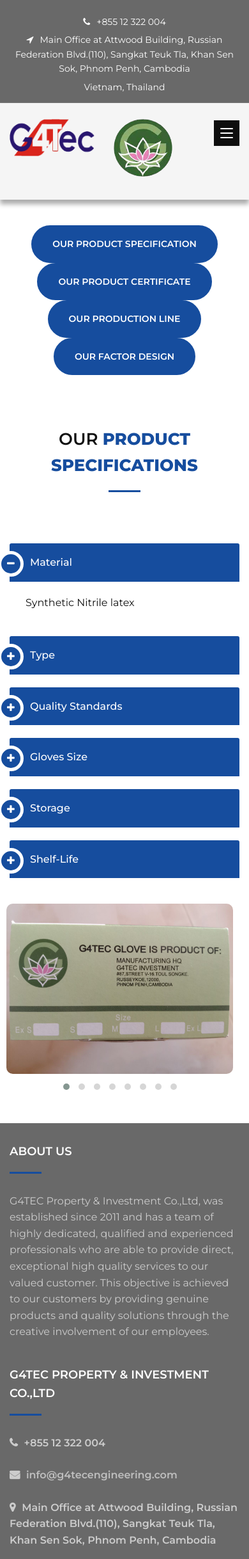
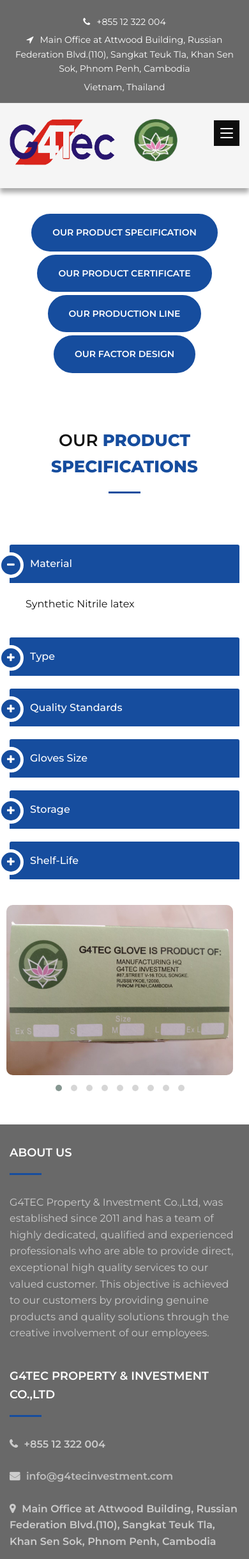
Before and after one commit to visatch/Springboot_G4Tec, a Spring Boot app: page /glove_spec in a window 390 px wide. Shown: the top 2436 px of the page at 64% size. Run offline with Spring Boot 4, Linux system fonts and the light colour scheme; some libraries are stand-ins or nearby versions.

Commit message:
done for now

```diff
--- a/src/main/java/com/den/g4tecengineering/controller/HomeController.java
+++ b/src/main/java/com/den/g4tecengineering/controller/HomeController.java
@@ -11,9 +11,7 @@
     }
 
     @GetMapping("/glove")
-    public String glove(){
-        return "glove";
-    }
+    public String glove(){ return "glove"; }
 
     @GetMapping("/glove_spec")
     public String glove_spec(){
--- a/src/main/resources/static/css/index.css
+++ b/src/main/resources/static/css/index.css
@@ -93,8 +93,17 @@
     outline-color: #fff;
     color: #fff;
 }
+.m-b-5p
+{
+    margin-bottom: 5px;
+}
 
 a .color-yellow
+{
+    color: #fff;
+}
+
+.t-white
 {
     color: #fff;
 }
--- a/src/main/resources/static/js/homepage.js
+++ b/src/main/resources/static/js/homepage.js
@@ -1,7 +1,9 @@
 $(document).ready(function () {
     homepage()
-    // $owlCarousel.trigger("refresh.owl.carousel");
-    $('.custom1').owlCarousel({
+    var owl = $('.custom1')
+    owl.trigger("refresh.owl.carousel");
+    owl.owlCarousel({
+        opacity: 0,
         autoplay: true,
         autoplayTimeout: 4000,
         animateOut: 'fadeOut',
@@ -20,7 +22,6 @@
 
 function homepage()
 {
-    console.log("run")
     if ($(window).width() < 995) {
         $("#primary_nav").find('.menu_close_btn').removeAttr("style","display: none");
         // console.log("small")
--- a/src/main/resources/templates/contact-us.html
+++ b/src/main/resources/templates/contact-us.html
@@ -37,7 +37,7 @@
                         <div class="col-lg-12 col-md-12 col-sm-12 mb-2 text-center" >
                             <p><b>G4TEC Property & Investment Co.,Ltd</b></p>
                             <p><i class="icon fa fa-phone"></i>+855 12 322 004</p>
-                            <p><i class="icon fa fa-envelope"></i><a href="mailto:info@demomail.com">info@g4tecengineering.com</a></p>
+                            <p><i class="icon fa fa-envelope"></i><a href="mailto:info@g4tecinvestment.com">info@g4tecinvestment.com</a></p>
                             <p><i class="icon fa fa-map-marker"></i>Main Office at Attwood Building, Russian Federation Blvd.(110), Sangkat Teuk Tla, Khan Sen Sok, Phnom Penh, Cambodia>
                         </div>
                     </div>
--- a/src/main/resources/templates/fragments/footer.html
+++ b/src/main/resources/templates/fragments/footer.html
@@ -20,7 +20,7 @@
                                     <p class="mb-10px"><i class="icon fa fa-phone"></i>+855 12 322 004</p>
                                 </li>
                                 <li class="phone clearfix">
-                                    <p class="mb-10px"><i class="icon fa fa-envelope"></i><a href="mailto:info@g4tecengineering.com">info@g4tecengineering.com</a></p>
+                                    <p class="mb-10px"><i class="icon fa fa-envelope"></i><a href="mailto:info@g4tecinvestment.com">info@g4tecinvestment.com</a></p>
                                 </li>
                                 <li class="email clearfix">
                                     <p class="mb-10px"><i class="icon fa fa-map-marker"></i>Main Office at Attwood Building, Russian Federation Blvd.(110),
--- a/src/main/resources/templates/fragments/header.html
+++ b/src/main/resources/templates/fragments/header.html
@@ -55,23 +55,23 @@
                 <div class="nav_and_logo_holder_inner">
                     <div class="spc_container">
                         <div class="row">
-                            <div class="col-md-3 col-sm-4 col-xs-5">
+                            <div class="col-md-3 col-sm-4 col-xs-6">
                                 <div class="logo_holder">
-                                    <a href="#" class="custom-logo-link" rel="home" itemprop="url">
+                                    <a href="/" class="custom-logo-link" rel="home" itemprop="url">
                                         <img src="img/g4tec-logo-trans.png" class="custom-logo" alt=""
                                              srcset="img/g4tec-logo-trans.png 359w, img/g4tec-logo-trans.png 300w"
                                              sizes="(max-width: 300px) 100vw, 359px"
                                         /></a> </div>
                             </div>
-                            <div class="col-md-2 col-sm-3 col-xs-5">
+                            <div class="col-md-2 col-sm-3 col-xs-3">
                                 <div class="logo_holder">
-                                    <a href="/glove_spec" class="custom-logo-link" rel="home" itemprop="url">
+                                    <a href="/glove" class="custom-logo-link" rel="home" itemprop="url">
                                         <img src="img/g4tec-glove-logo.png" class="custom-logo" alt=""
                                              srcset="img/g4tec-glove-logo.png 359w, img/g4tec-glove-logo.png 300w"
                                              sizes="(max-width: 300px) 100vw, 359px"
                                         /></a> </div>
                             </div>
-                            <div class="col-md-7 col-sm-5 col-xs-2" id="nav-bar">
+                            <div class="col-md-7 col-sm-5 col-xs-3" id="nav-bar">
                                 <nav class="primary_navigation">
                                     <div class="menu-main-menu-container">
                                         <ul id="primary_nav" class="primary_nav m-t-16">
--- a/src/main/resources/templates/glove-spec.html
+++ b/src/main/resources/templates/glove-spec.html
@@ -16,10 +16,10 @@
         <section class="spc_who_we_are who_we_are_layout_two">
             <div class="section_inner">
                 <div class="spc_container">
-                    <a href="#" class="general_btn_layout_one color-yellow" >OUR PRODUCT SPECIFICATION </a>
-                    <a href="/glove_cert" class="general_btn_layout_one color-yellow">OUR PRODUCT CERTIFICATE</a>
-                    <a href="#" class="general_btn_layout_one color-yellow" > OUR PRODUCTION LINE </a>
-                    <a href="#" class="general_btn_layout_one color-yellow" > OUR FACTOR DESIGN </a>
+                    <a href="#" class="general_btn_layout_one color-yellow m-b-5p" >OUR PRODUCT SPECIFICATION </a>
+                    <a href="/glove_cert" class="general_btn_layout_one color-yellow m-b-5p">OUR PRODUCT CERTIFICATE</a>
+                    <a href="#" class="general_btn_layout_one color-yellow m-b-5p" > OUR PRODUCTION LINE </a>
+                    <a href="#" class="general_btn_layout_one color-yellow m-b-5p" > OUR FACTOR DESIGN </a>
                 </div>
             </div>
         </section>
@@ -138,6 +138,7 @@
                                         <div class="owl-item"><img src="img/gloves/glove-box-3.JPG" alt=""></div>
                                         <div class="owl-item"><img src="img/gloves/glove-box-4.JPG" alt=""></div>
                                         <div class="owl-item"><img src="img/gloves/glove-box-5.JPG" alt=""></div>
+                                        <div class="owl-item"><img src="img/gloves/glove-box-6.png" alt=""></div>
                                         <div class="owl-item"><img src="img/glove-spec-1.png" alt=""></div>
                                         <div class="owl-item"><img src="img/glove-spec-2.png" alt=""></div>
                                         <div class="owl-item"><img src="img/glove-spec-3.png" alt=""></div>
--- a/src/main/resources/templates/index.html
+++ b/src/main/resources/templates/index.html
@@ -24,7 +24,7 @@
                             <div class="slider_caption">
                                 <h2>G4Tec <span>Gloves</span> </h2>
                                 <p class="font-22">Gloves: Our gloves are made with only the best quality materials to bring you the best quality products.</p>
-                                <div class="mt-2"><a href="/glove" class="border-rad-10">Click for more information.</a></div>
+                                <div class="mt-2"><a href="/glove" class="border-rad-10 t-white">Click for more information.</a></div>
                             </div>
                         </div>
                         <div class="thin_mask"></div>
```
Also changed, not shown: src/main/resources/templates/glove-cert.html (+4 -4 lines), src/main/resources/templates/glove.html (+4 -4 lines), src/main/resources/static/img/contact-us-g4tec.png, src/main/resources/static/img/gloves/glove-box-6.png (added).
